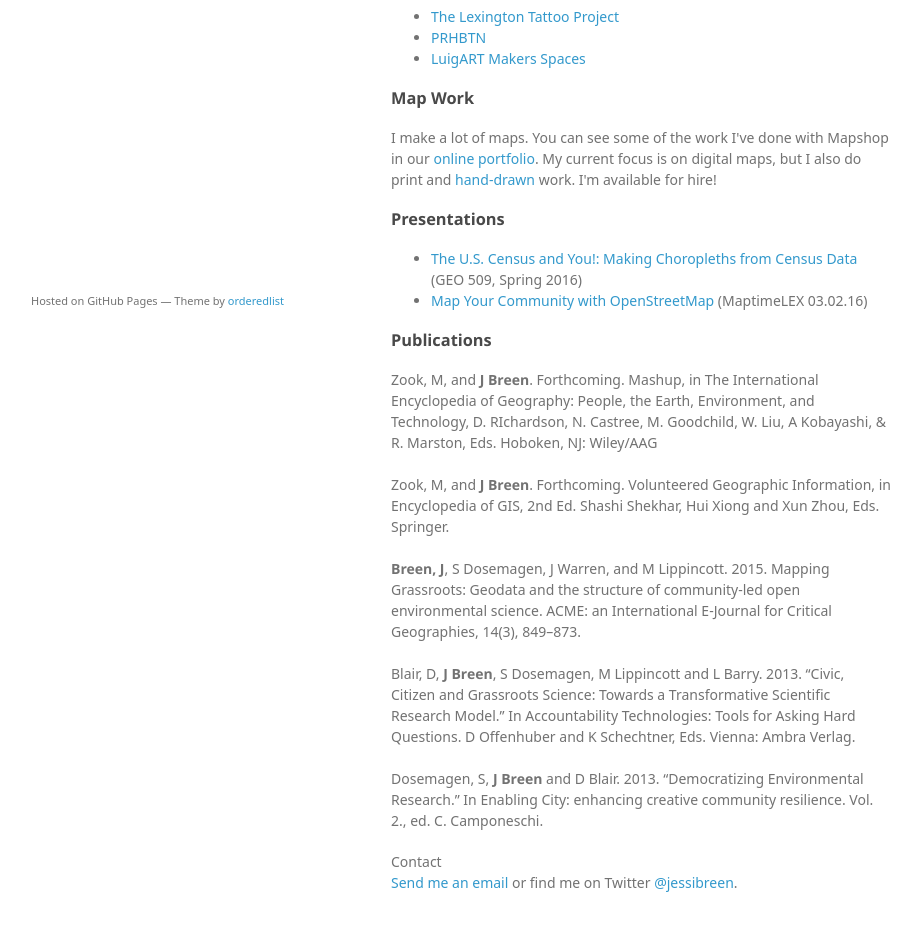
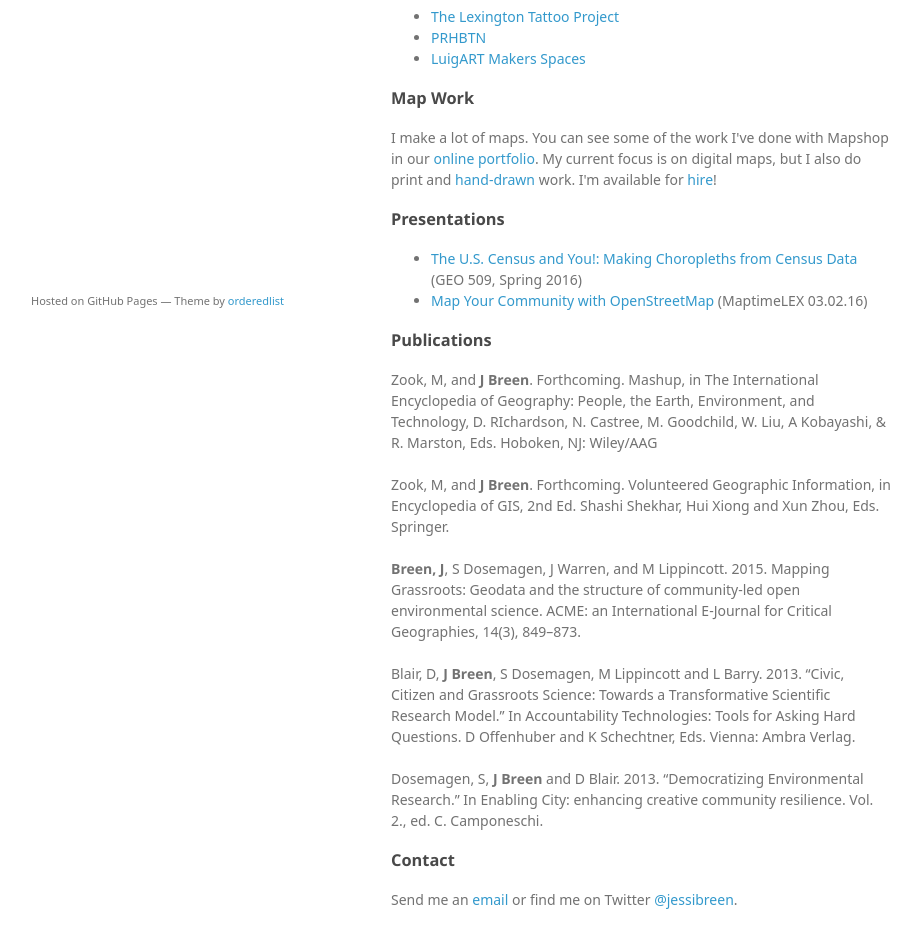
Before and after one commit to jessibreen/jessibreen.github.io, a plain HTML site: page index.html in a window 1280 px wide. Shown: the part 420-1368 px from the top of the page, without its empty margins (179-1100 px from the left). Drawn offline with Linux system fonts and the light colour scheme; a web font is replaced by a local one.

Commit message:
email update

```diff
--- a/index.html
+++ b/index.html
@@ -40,7 +40,7 @@
 <h3>
 <a id="maps" class="anchor" href="#maps" aria-hidden="true"><span aria-hidden="true" class="octicon octicon-link"></span></a>Map Work</h3>
 
-<p>I make a lot of maps. You can see some of the work I've done with Mapshop in our <a href="http://mapshop.github.io/">online portfolio</a>. My current focus is on digital maps, but I also do print and <a href="https://www.instagram.com/p/BBVZFPhObJg/?taken-by=jessi_breen">hand-drawn</a> work. I'm available for hire! </p>
+<p>I make a lot of maps. You can see some of the work I've done with Mapshop in our <a href="http://mapshop.github.io/">online portfolio</a>. My current focus is on digital maps, but I also do print and <a href="https://www.instagram.com/p/BBVZFPhObJg/?taken-by=jessi_breen">hand-drawn</a> work. I'm available for <a href="mailto:jessibreen@gmail.com?Subject=map%20work" target="_top">hire</a>!</p>
 
 <h3>
 <a id="presentations" class="anchor" href="#presentations" aria-hidden="true"><span aria-hidden="true" class="octicon octicon-link"></span></a>Presentations</h3>
@@ -68,9 +68,10 @@ Blair, D, <b>J Breen</b>, S Dosemagen, M Lippincott and L Barry. 2013. “Civic,
 Dosemagen, S, <b>J Breen</b> and D Blair. 2013. “Democratizing Environmental Research.”  In  Enabling City: enhancing creative community resilience. Vol. 2., ed. C. Camponeschi.
 </p>
 
+<h3>
 <a id="contact" class="anchor" href="#contact" aria-hidden="true"><span aria-hidden="true" class="octicon octicon-link"></span></a>Contact</h3>
 
-<p><a href="mailto:jessibreen@gmail.com?Subject=web%20contact" target="_top">Send me an email</a> or find me on Twitter <a href="https://twitter.com/JessiBreen">@jessibreen</a>.</p>
+<p>Send me an <a href="mailto:jessibreen@gmail.com?Subject=web%20contact" target="_top">email</a> or find me on Twitter <a href="https://twitter.com/JessiBreen">@jessibreen</a>.</p>
 
       </section>
       <footer>
```
